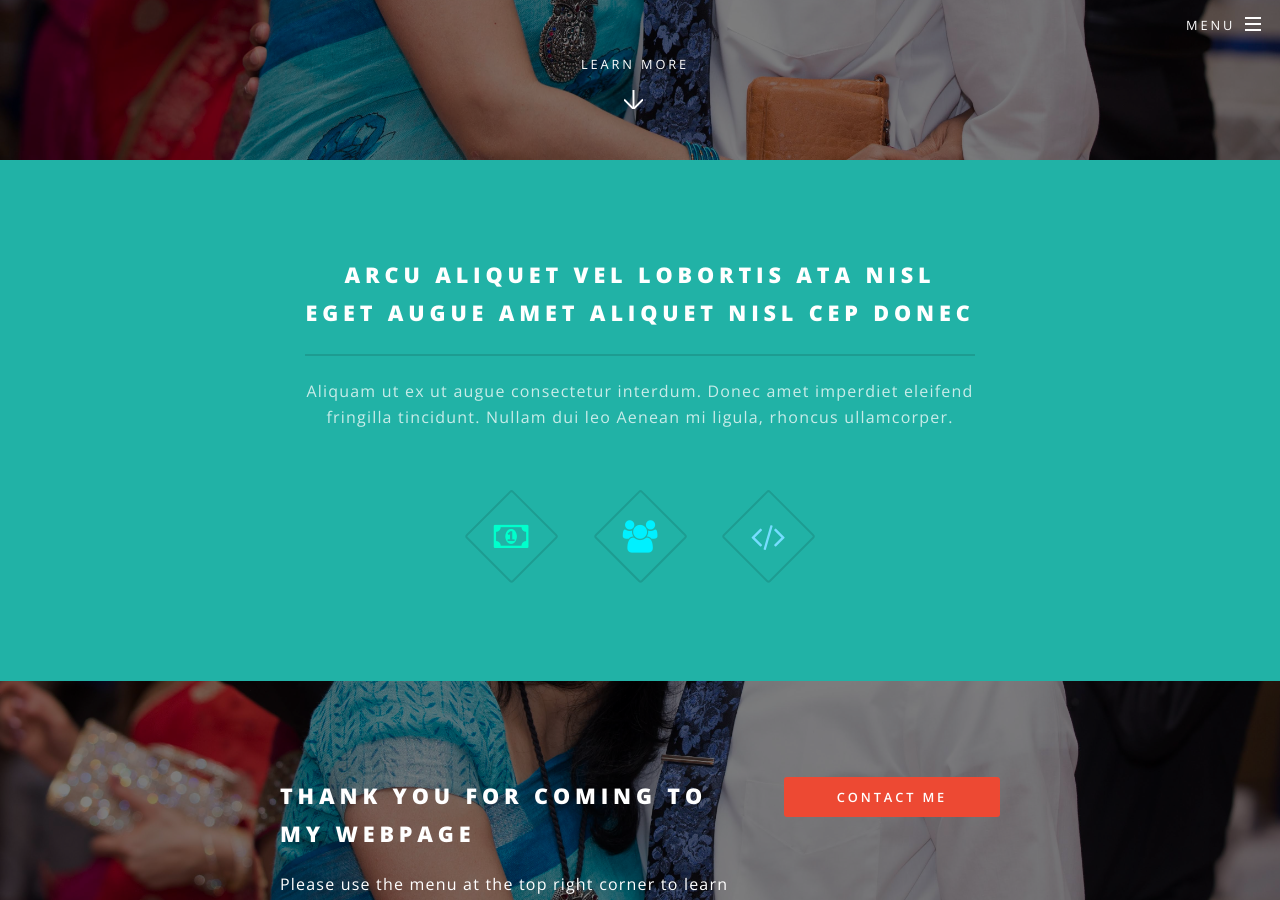
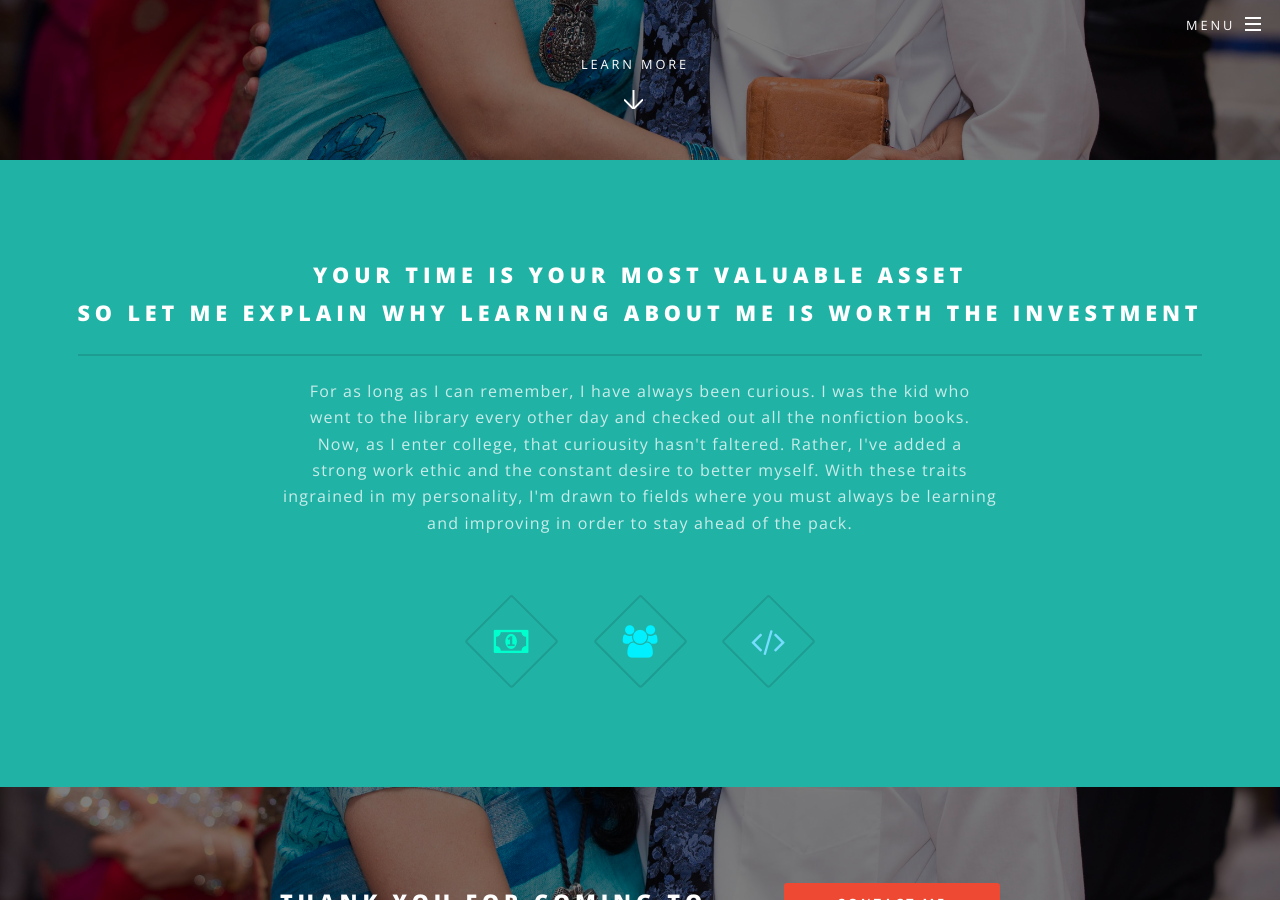
Before and after one commit to shreyas00023/mywebsite, a Jekyll site: the page built from index.html, in a window 1280 px wide and 900 px high, scrolled down 740 px. Built offline with Jekyll 4.4.1, drawn with Linux system fonts in a browser that asks for light colours.

Commit message:
Update index.html

```diff
--- a/index.html
+++ b/index.html
@@ -14,10 +14,14 @@ layout: landing
 					<section id="one" class="wrapper style1 special">
 						<div class="inner">
 							<header class="major">
-								<h2>Arcu aliquet vel lobortis ata nisl<br />
-								eget augue amet aliquet nisl cep donec</h2>
-								<p>Aliquam ut ex ut augue consectetur interdum. Donec amet imperdiet eleifend<br />
-								fringilla tincidunt. Nullam dui leo Aenean mi ligula, rhoncus ullamcorper.</p>
+								<h2>Your time is your most valuable asset<br/>
+								So let me explain why learning about me is worth the investment</h2>
+								<p>For as long as I can remember, I have always been curious. I was the kid who<br/>
+								went to the library every other day and checked out all the nonfiction books.<br/>
+								Now, as I enter college, that curiousity hasn't faltered. Rather, I've added a<br/>
+								strong work ethic and the constant desire to better myself. With these traits<br/>
+								ingrained in my personality, I'm drawn to fields where you must always be learning</br>
+								and improving in order to stay ahead of the pack.</p>
 							</header>
 							<ul class="icons major">
 								<li><span class="icon fa-money major style1"><span class="label">Lorem</span></span></li>
```
